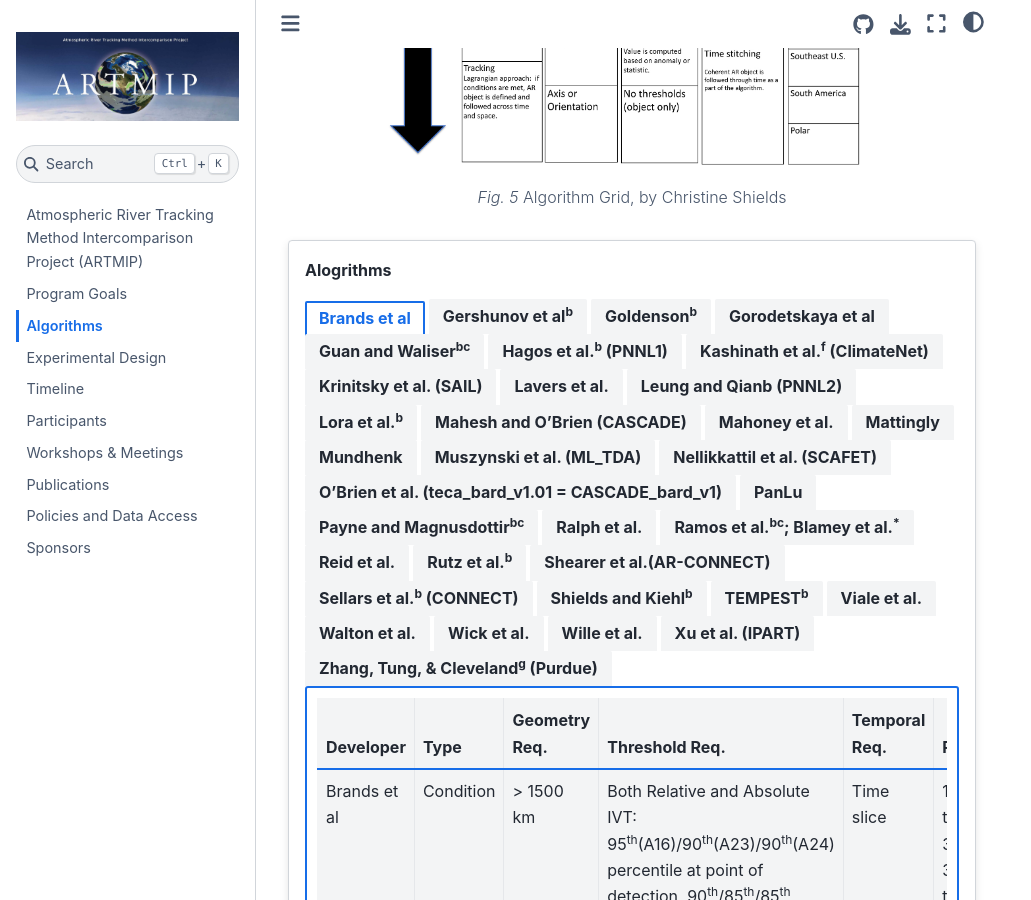
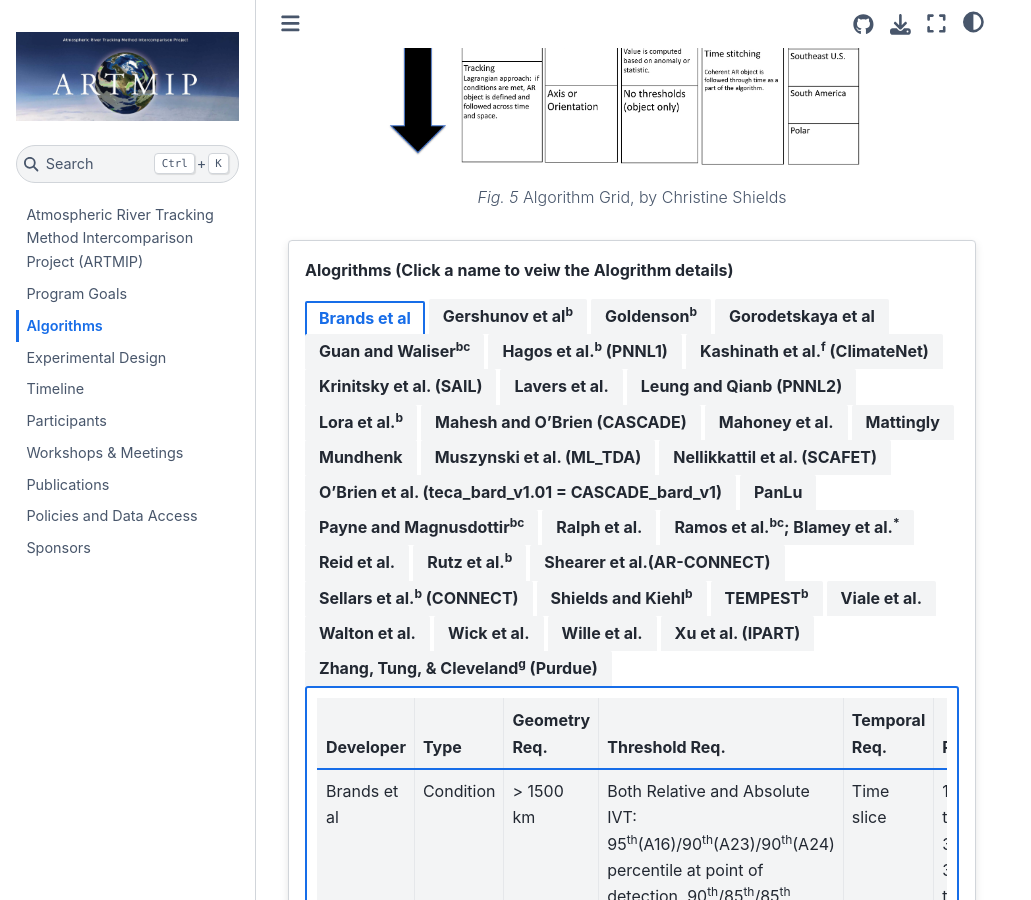
Before and after one commit to NCAR/ARTMIP, a Jupyter Book: the page built from book/algorithms.md, in a window 1280 px wide and 900 px high, scrolled down 373 px. Shown: the whole window, without its empty margins (0-1031 px from the left). Built offline with Jupyter Book 1.0.4 settings and Sphinx 7.4.7 and the Sphinx Book theme 1.1.4, drawn with Linux system fonts in a browser that asks for light colours.

Commit message:
Tell people tabs are clickable

```diff
--- a/book/algorithms.md
+++ b/book/algorithms.md
@@ -10,7 +10,7 @@
 :::
 
 
-:::::{card} Alogrithms
+:::::{card} Alogrithms (Click a name to veiw the Alogrithm details)
 
 ::::{tab-set}
 
```
